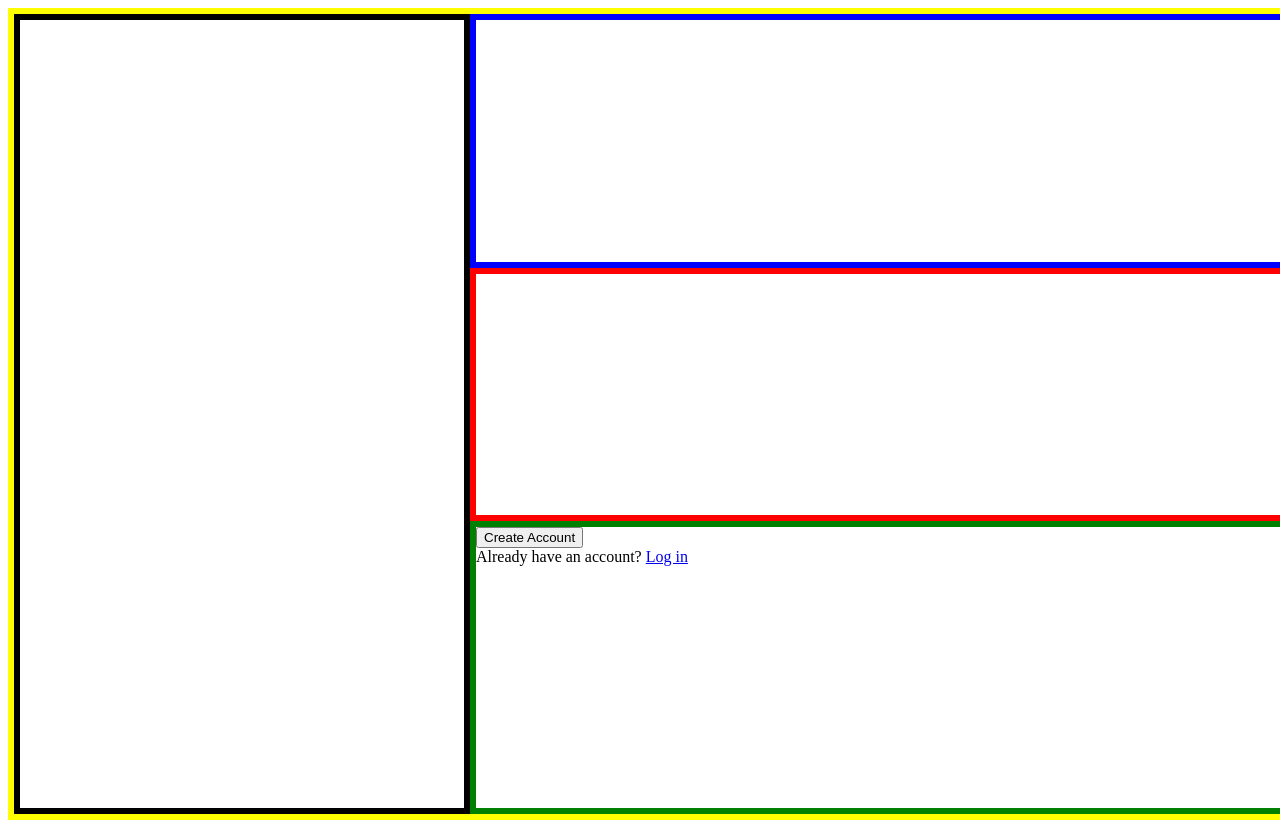
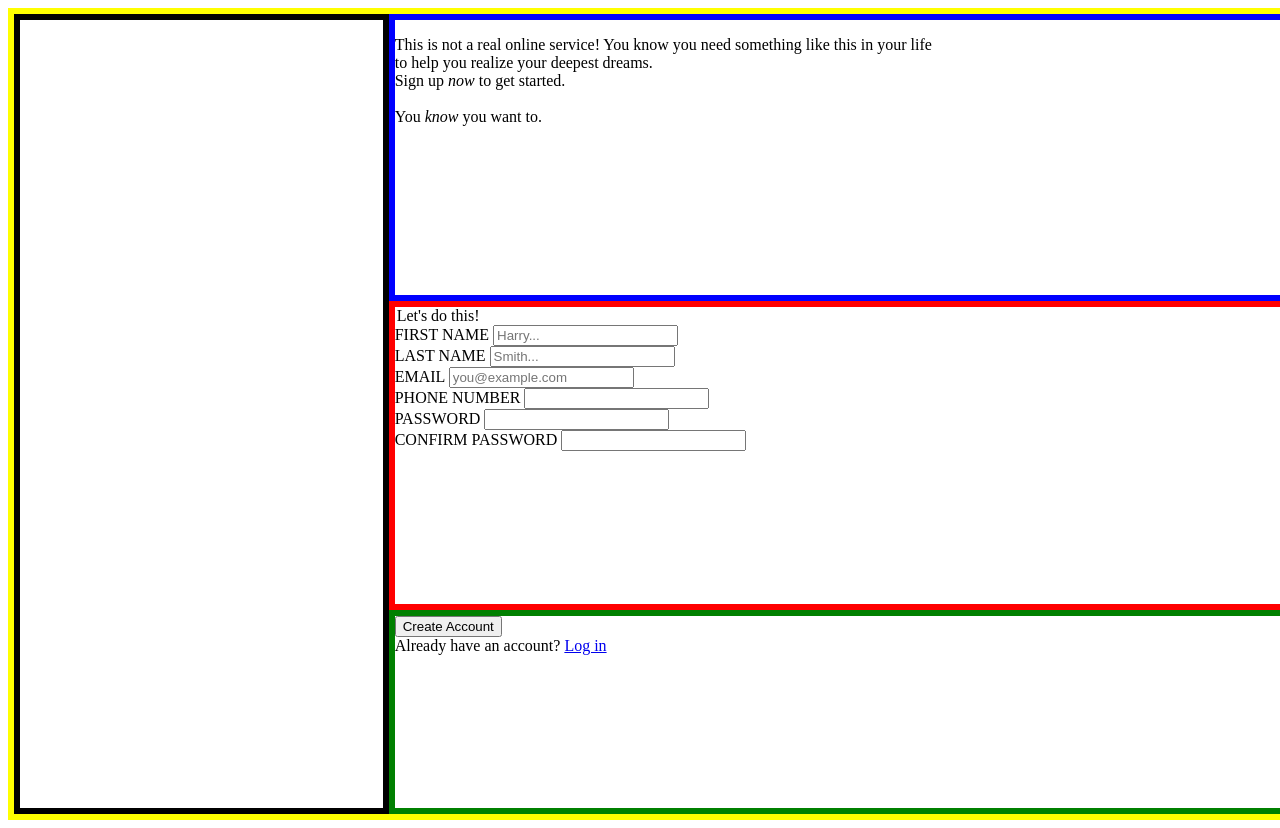
Before and after one commit to harrydoesstuff/sign-up-form, a plain HTML site: page index.html in a window 1280 px wide. Drawn offline with Linux system fonts and the light colour scheme.

Commit message:
created form elements

```diff
--- a/index.html
+++ b/index.html
@@ -14,10 +14,52 @@
         </div>
 
         <div class="top-right-panel">
-
+            <div class="main-text">
+                <p>This is not a real online service! You know you need something like this in your life<br>
+                    to help you realize your deepest dreams. <br>
+                    Sign up <em>now</em> to get started. <br>
+                    <br>
+                    You <em>know</em> you want to.
+                </p>
+            </div>
         </div>
 
         <div class="main-form-panel">
+            <form action="http://httpbin.org/post" method="post">
+
+                <legend>Let's do this!</legend>
+
+                <div>
+                    <label for="first_name">FIRST NAME</label>
+                    <input type="text" id="first_name" placeholder="Harry..." name="first_name" required>
+                </div>
+
+                <div>
+                    <label for="last_name">LAST NAME</label>
+                    <input type="text" id="last_name" placeholder="Smith..." name="last_name" required>
+                </div>
+
+                <div>
+                    <label for="user_email">EMAIL</label>
+                    <input type="email" id="user_email" name="email" placeholder="you@example.com">
+                </div>
+
+                <div>
+                    <label for="phone_number">PHONE NUMBER</label>
+                    <input type="number" id="phone_number" name="phone_number">
+                </div>
+
+                <div>
+                    <label for="user_password">PASSWORD</label>
+                    <input type="password" id="user_password" name="password">
+                </div>
+
+                <div>
+                    <label for="user_password">CONFIRM PASSWORD</label>
+                    <input type="password" id="user_password" name="password">
+                </div>
+
+            </form>
 
         </div>
 
```
